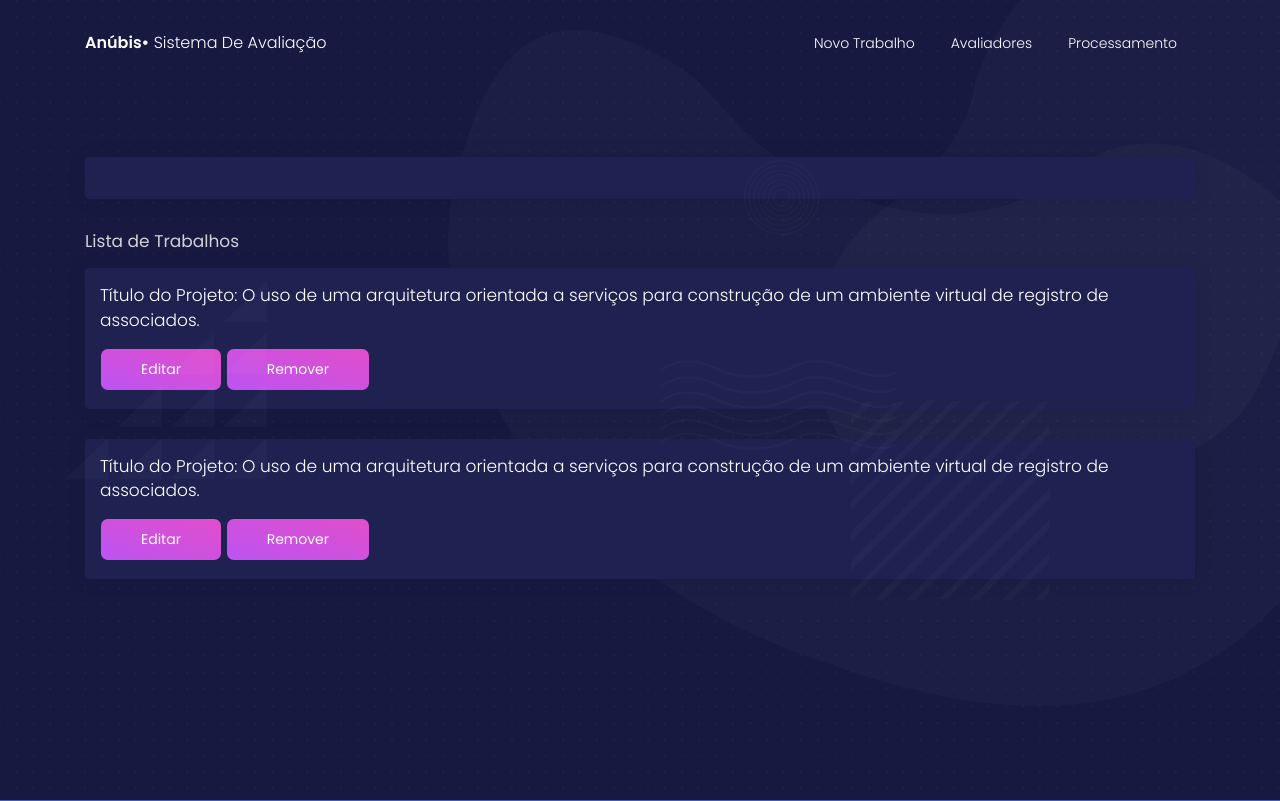
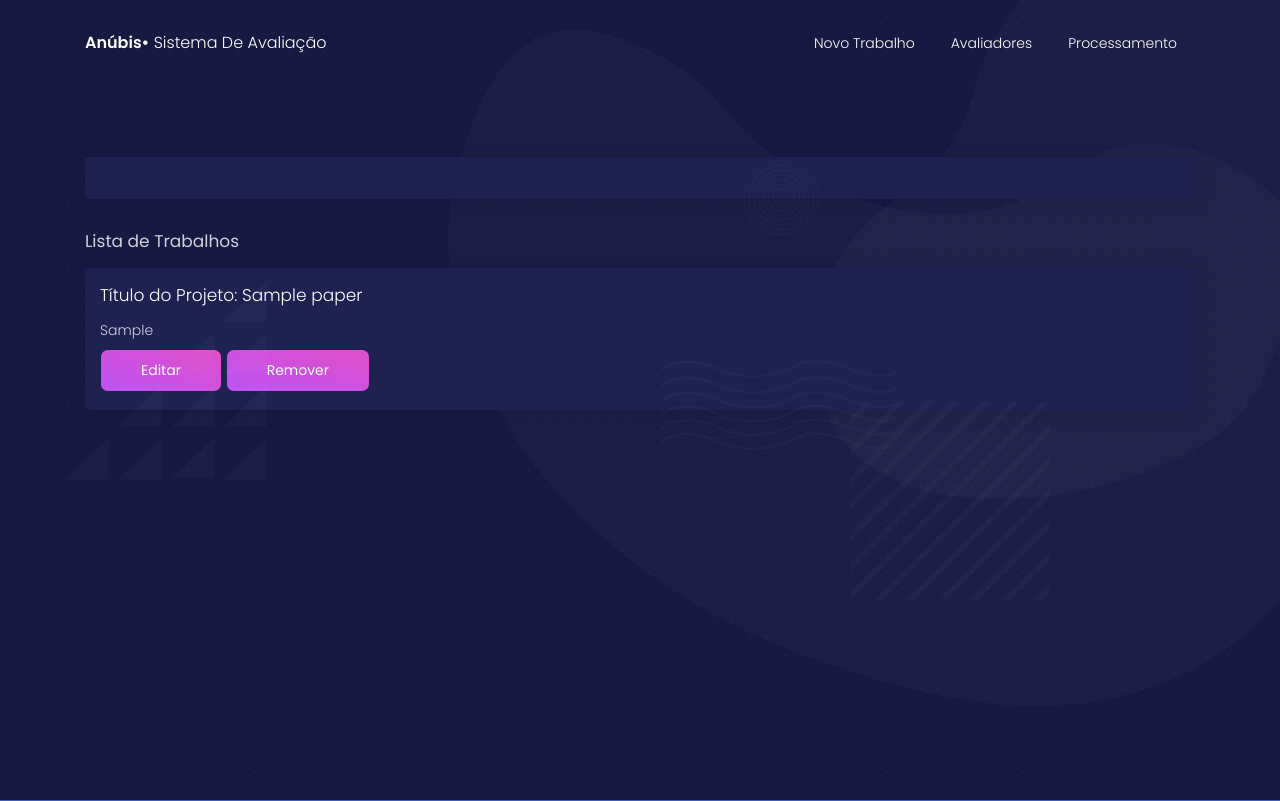
Before and after one commit to vieiraeduardos/anubis, a Flask app: page /events/1/ in a window 1280 px wide. Shown: the top 801 px of the page. Run offline with Flask 2, Linux system fonts and the light colour scheme; tables that the repository leaves empty or names only in its code hold one stand-in row (values such as "Sample post"); some libraries are stand-ins or nearby versions.

Commit message:
Displayng all papers to admin

```diff
--- a/app/__init__.py
+++ b/app/__init__.py
@@ -10,6 +10,7 @@ from app.controllers import AuthorController
 from app.controllers import JudgeController
 from app.controllers import PaperController
 
+from app.models.Paper import Paper
 
 @app.route("/")
 def index():
--- a/app/controllers/EventController.py
+++ b/app/controllers/EventController.py
@@ -3,9 +3,11 @@ from flask import render_template
 from app import app
 
 from app.models.Event import Event
+from app.models.Paper import Paper
 
 @app.route("/events/<code>/", methods=["GET"])
 def redirect_event_page(code):
     event = Event().getEventByCode(code)
+    papers = Paper().getAllPapers()
 
-    return render_template("admin-events.html", event=event)
+    return render_template("admin-events.html", event=event, papers=papers)
--- a/app/templates/admin-events.html
+++ b/app/templates/admin-events.html
@@ -71,23 +71,19 @@
 
                 <h4>Lista de Trabalhos</h4>
 
-                <div class="card">
-                  <div class="card-body">
-                    <h4 class="card-title">Título do Projeto: O uso de uma arquitetura orientada a serviços para construção de um ambiente virtual de registro de associados.</h4>
-                    <a href="../avaliador-evento.html" class="btn btn-primary">Editar</a>
-                    <a href="../avaliador-evento.html" class="btn btn-primary">Remover</a>
+                {% if papers %}
+                  {% for paper in papers %}
+                    <div class="card">
+                      <div class="card-body">
+                        <h4 class="card-title">Título do Projeto: {{ paper.title }}</h4>
+                        <p>{{ paper.abstract }}</p>
+                        <a href="" class="btn btn-primary">Editar</a>
+                        <a href="" class="btn btn-primary">Remover</a>
 
-                  </div>
-                </div>
-
-                <div class="card">
-                  <div class="card-body">
-                    <h4 class="card-title">Título do Projeto: O uso de uma arquitetura orientada a serviços para construção de um ambiente virtual de registro de associados.</h4>
-                    <a href="../avaliador-evento.html" class="btn btn-primary">Editar</a>
-                    <a href="../avaliador-evento.html" class="btn btn-primary">Remover</a>
-
-                  </div>
-                </div>
+                      </div>
+                    </div>
+                  {% endfor %}
+                {% endif %}
             </div>
 
           </div>
```
